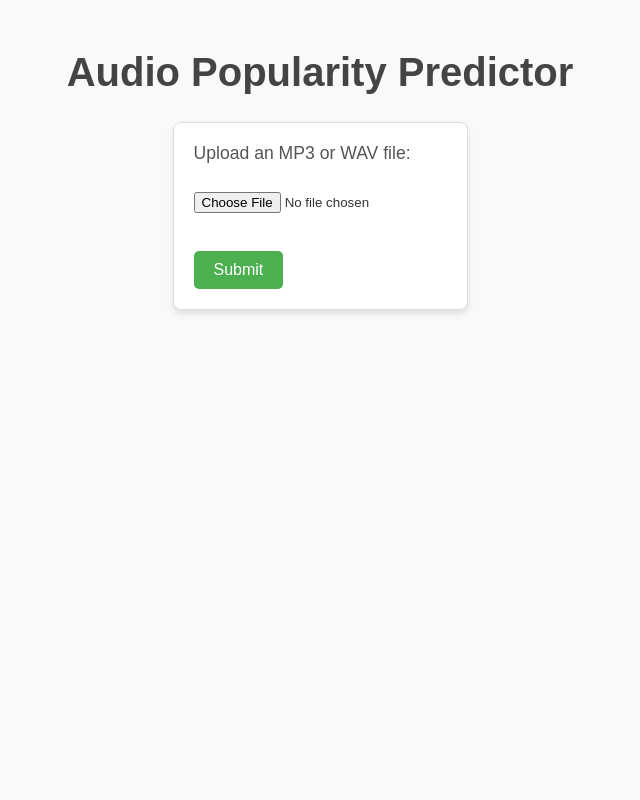
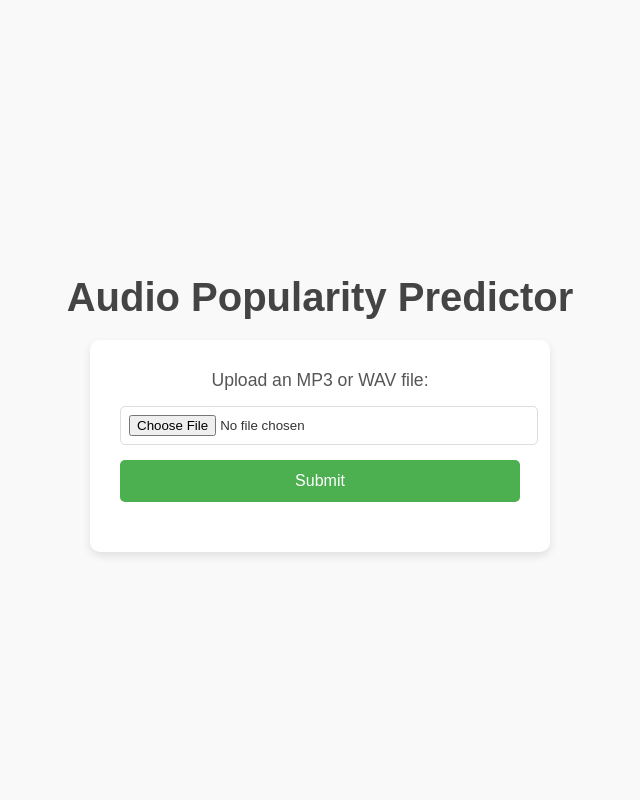
Before and after one commit to iammarcol/song_popularity, a Flask app: page / in a window 1280 px wide. Shown: the whole page, without its empty margins (320-960 px from the left). Run offline with Flask 3, Linux system fonts and the light colour scheme; parts of the project's set-up code (start-up, migrations or seed data) failed here and were passed over.

Commit message:
update_jan_7

```diff
--- a/templates/index.html
+++ b/templates/index.html
@@ -7,37 +7,47 @@
     <style>
         body {
             font-family: Arial, sans-serif;
-            text-align: center;
-            margin: 50px;
+            margin: 0;
+            padding: 0;
             background-color: #f9f9f9;
             color: #333;
+            display: flex;
+            flex-direction: column;
+            align-items: center;
+            justify-content: center;
+            min-height: 100vh;
+            text-align: center;
         }
         h1 {
             font-size: 2.5em;
             color: #444;
+            margin-bottom: 20px;
         }
-        #form {
-            display: inline-block;
-            text-align: left;
-            padding: 20px;
-            border: 1px solid #ddd;
+        #form-container {
+            width: 100%;
+            max-width: 400px;
             background-color: #fff;
-            border-radius: 8px;
-            box-shadow: 0 4px 6px rgba(0, 0, 0, 0.1);
+            padding: 30px;
+            border-radius: 10px;
+            box-shadow: 0 4px 8px rgba(0, 0, 0, 0.1);
         }
         label {
             font-size: 1.1em;
             color: #555;
         }
         input[type="file"] {
-            margin-top: 10px;
-            margin-bottom: 20px;
+            width: 100%;
+            margin: 15px 0;
+            padding: 8px;
+            border: 1px solid #ddd;
+            border-radius: 5px;
         }
         button {
+            width: 100%;
             background-color: #4CAF50;
             color: white;
             border: none;
-            padding: 10px 20px;
+            padding: 12px 20px;
             font-size: 1em;
             border-radius: 5px;
             cursor: pointer;
@@ -45,10 +55,25 @@
         }
         button:hover {
             background-color: #45a049;
-            transform: scale(1.05);
+            transform: scale(1.03);
+        }
+        button:disabled {
+            background-color: #ccc;
+            cursor: not-allowed;
         }
         #result {
             margin-top: 20px;
+            font-size: 1.2em;
+        }
+        .error {
+            color: red;
+        }
+        .success {
+            color: green;
+        }
+        .loading {
+            font-size: 1em;
+            color: #888;
         }
         audio {
             margin-top: 20px;
@@ -60,39 +85,64 @@
 </head>
 <body>
     <h1>Audio Popularity Predictor</h1>
+    <div id="form-container">
         <form id="form" action="/predict" method="post" enctype="multipart/form-data">
-        <label for="file">Upload an MP3 or WAV file:</label><br><br>
-        <input type="file" id="file" name="file" accept=".mp3,.wav" required><br><br>
-        <button type="submit">Submit</button>
+            <label for="file">Upload an MP3 or WAV file:</label><br>
+            <input type="file" id="file" name="file" accept=".mp3,.wav" required>
+            <button type="submit" id="submit-btn">Submit</button>
         </form>
         <div id="result"></div>
+    </div>
 
     <script>
         document.getElementById("form").onsubmit = async (e) => {
             e.preventDefault();
 
+            const fileInput = document.getElementById("file");
+            const resultDiv = document.getElementById("result");
+            const submitButton = document.getElementById("submit-btn");
+            const uploadedFile = fileInput.files[0];
+
+            // Reset result display
+            resultDiv.innerHTML = "";
+
+            // File validation: Check file size
+            if (uploadedFile && uploadedFile.size > 10 * 1024 * 1024) { // 10 MB limit
+                resultDiv.innerHTML = `<p class="error">File size exceeds 10MB. Please upload a smaller file.</p>`;
+                return;
+            }
+
+            // Display loading indicator
+            resultDiv.innerHTML = `<p class="loading">Processing your file, please wait...</p>`;
+            submitButton.disabled = true;
+
+            // Prepare the form data for submission
             const formData = new FormData(e.target);
-            const fileInput = document.getElementById("file");
-            const uploadedFile = fileInput.files[0]; // Get the uploaded file
 
+            try {
                 const response = await fetch('/predict', {
                     method: 'POST',
                     body: formData
                 });
 
                 const result = await response.json();
-            const resultDiv = document.getElementById("result");
 
+                // Display the result
                 if (result.popularity_score) {
                     resultDiv.innerHTML = `
-                    <h2>Predicted Popularity Score: ${result.popularity_score}</h2>
+                        <p class="success"><strong>Predicted Popularity Score: ${result.popularity_score}</strong></p>
                         <audio controls>
                             <source src="${URL.createObjectURL(uploadedFile)}" type="${uploadedFile.type}">
                             Your browser does not support the audio element.
                         </audio>
                     `;
                 } else {
-                resultDiv.innerHTML = `<h2>Error: ${result.error}</h2>`;
+                    resultDiv.innerHTML = `<p class="error">Error: ${result.error || "An unknown error occurred."}</p>`;
+                }
+            } catch (error) {
+                resultDiv.innerHTML = `<p class="error">Error: Could not connect to the server.</p>`;
+            } finally {
+                submitButton.disabled = false;
             }
         };
     </script>
```
Lines whose indentation alone changed are shown as unchanged.
